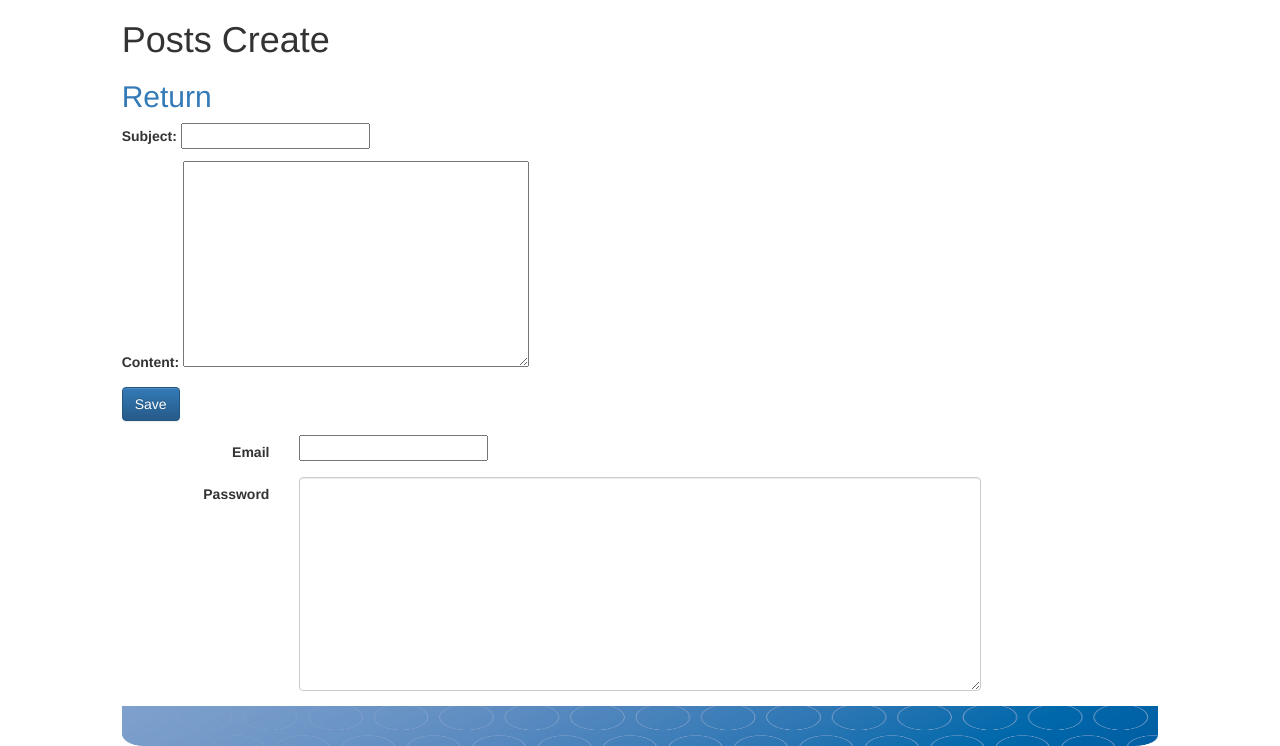
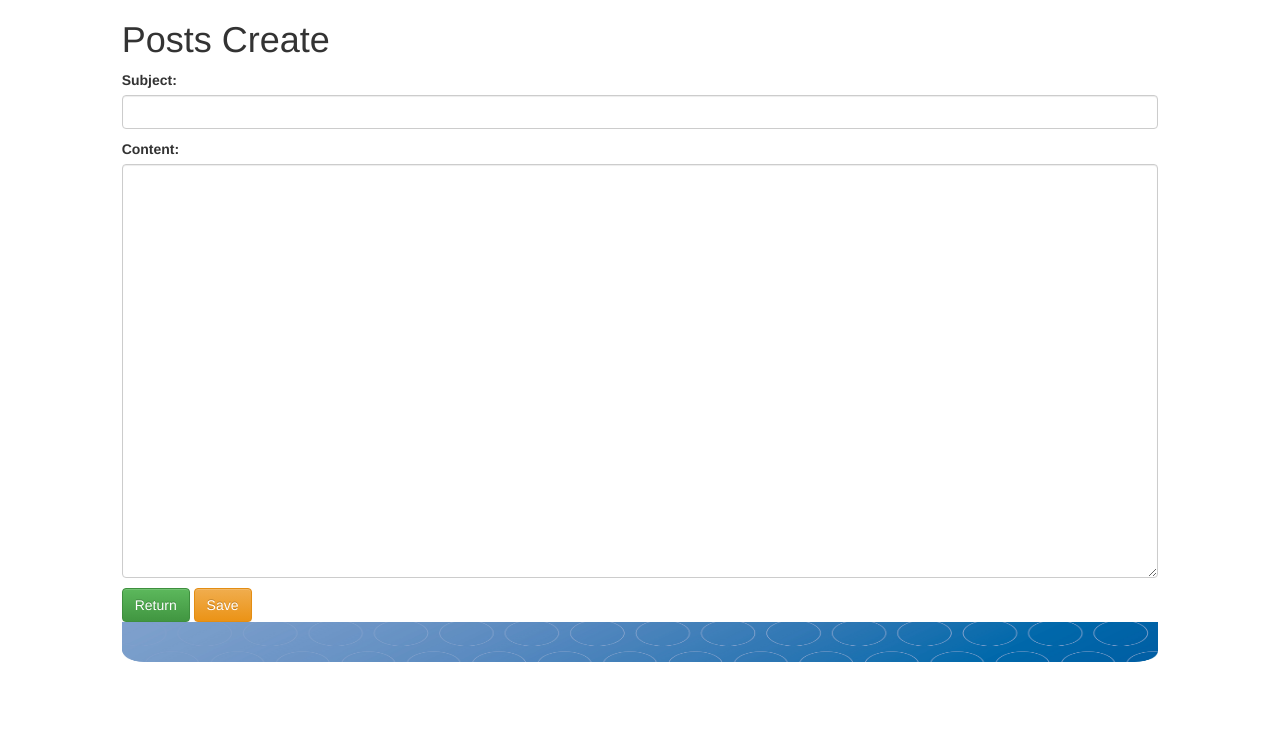
Before and after one commit to alderdev/mysite, a Django app: page /posts/create/ in a window 1280 px wide. Shown: the part 100-846 px from the top of the page. After the commit the page ends 762 px from the top, so only its background shows below. Run offline with Django 3.2, Linux system fonts and the light colour scheme; some libraries are stand-ins or nearby versions.

Commit message:
Post Finish some bug

```diff
--- a/mysite/settings.py
+++ b/mysite/settings.py
@@ -107,7 +107,7 @@ AUTH_PASSWORD_VALIDATORS = [
 
 LANGUAGE_CODE = 'en-us'
 
-TIME_ZONE = 'UTC'
+TIME_ZONE = 'Asia/Taipei'
 
 USE_I18N = True
 
@@ -120,11 +120,13 @@ USE_TZ = True
 # https://docs.djangoproject.com/en/1.9/howto/static-files/
 
 STATIC_URL = '/static/'
-
+MEDIA_URL = '/media/'
 
 STATICFILES_DIRS = [
     os.path.join(BASE_DIR, "static"),
+    os.path.join(BASE_DIR, "media"),
     #'/var/www/static/',
 ]
 
 STATIC_ROOT = os.path.join( os.path.dirname(BASE_DIR), "static_cdn")
+MEDIA_ROOT = os.path.join( os.path.dirname(BASE_DIR), "media_cdn")
--- a/mysite/urls.py
+++ b/mysite/urls.py
@@ -14,6 +14,9 @@ Including another URLconf
     2. Add a URL to urlpatterns:  url(r'^blog/', include('blog.urls'))
 """
 from django.conf.urls import url, include
+from django.conf.urls.static import static
+from django.conf import settings
+
 from django.contrib import admin
 from .views import index
 
@@ -22,3 +25,6 @@ urlpatterns = [
     url(r'^$', index),
     url(r'^posts/', include( 'posts.urls', namespace="posts")),
 ]
+
+if settings.DEBUG:
+    urlpatterns += static(settings.STATIC_URL, document_root=settings.STATIC_ROOT)
--- a/posts/forms.py
+++ b/posts/forms.py
@@ -2,6 +2,8 @@ from django import forms
 from .models import Post
 
 class PostForm(forms.ModelForm):
+    subject = forms.CharField( widget=forms.TextInput( attrs={'class':'form-control' , 'size':'30' } ) )
+    content = forms.CharField( widget=forms.Textarea( attrs={'class':'form-control', 'size':'30', 'rows':'20'} ) )
 
     class Meta:
         model = Post
--- a/posts/urls.py
+++ b/posts/urls.py
@@ -5,8 +5,9 @@ from . import views
 
 
 urlpatterns = [
-    url(r'^$', views.post_list ),
+    url(r'^$', views.post_list, name="list" ),
     url(r'^create/$', views.post_create, name="create" ),
     url(r'^(?P<id>\d+)/detail/$', views.post_detail, name="detail" ),
     url(r'^(?P<id>\d+)/detail/edit/$', views.post_update, name="edit" ),
+    url(r'^(?P<id>\d+)/detail/delete/$', views.post_delete, name="delete" ),
 ]
--- a/posts/views.py
+++ b/posts/views.py
@@ -1,4 +1,4 @@
-from django.shortcuts import render, get_object_or_404
+from django.shortcuts import render, get_object_or_404, redirect
 from django.http import HttpResponse, HttpResponseRedirect
 from . import models
 from .forms import  PostForm
@@ -6,7 +6,7 @@ from .forms import  PostForm
 
 
 def post_list(request):
-    title="Posts List"
+    title="公告事項"
     object_list = models.Post.objects.all()
     return render(request, "post_list.html", locals())
 
@@ -42,5 +42,12 @@ def post_update(request, id):
         instance.save()
         return HttpResponseRedirect( instance.get_absolute_url() )
 
+    return render(request, "post_form.html", locals())
 
-    return render(request, "post_form.html", locals())
+
+
+def post_delete(request, id):
+    instance = get_object_or_404(models.Post, id=id)
+    instance.delete()
+
+    return redirect("posts:list")
--- a/templates/post_form.html
+++ b/templates/post_form.html
@@ -2,31 +2,15 @@
 {% block content%}
 <h1>{{ title }}</h1>
 
-<h2><P><a href="/posts">Return</a></p></h2>
 
 <form action="" method="POST">{% csrf_token %}
 {{ form.as_p }}
-  <p><input type="submit" class="btn btn-primary" value="Save" /></p>
-</form>
-
-
-<form class="form-horizontal">
-  <div class="form-group">
-    <label for="inputEmail3" class="col-sm-2 control-label">Email</label>
-    <div class="col-sm-8 col-sm-8-offset-3">
-
-      {{ form.subject }}
-    </div>
-  </div>
-  <div class="form-group">
-    <label for="inputPassword3" class="col-sm-2  control-label">Password</label>
-    <div class="col-sm-8 col-sm-8-offset-3" >
-      <textarea class="form-control" rows="10"></textarea>
-    </div>
-  </div>
-
+<div class="form-inline">
+  <a href="/posts" class="btn btn-success" role="button" >Return</a>
+  <input type="submit" class="btn btn-warning" value="Save" />
 
 </form>
 
 
+
 {% endblock content %}
```
Also changed, not shown: templates/post_detail.html (+4 -3 lines), templates/post_list.html (+12 -5 lines), db.sqlite3.
